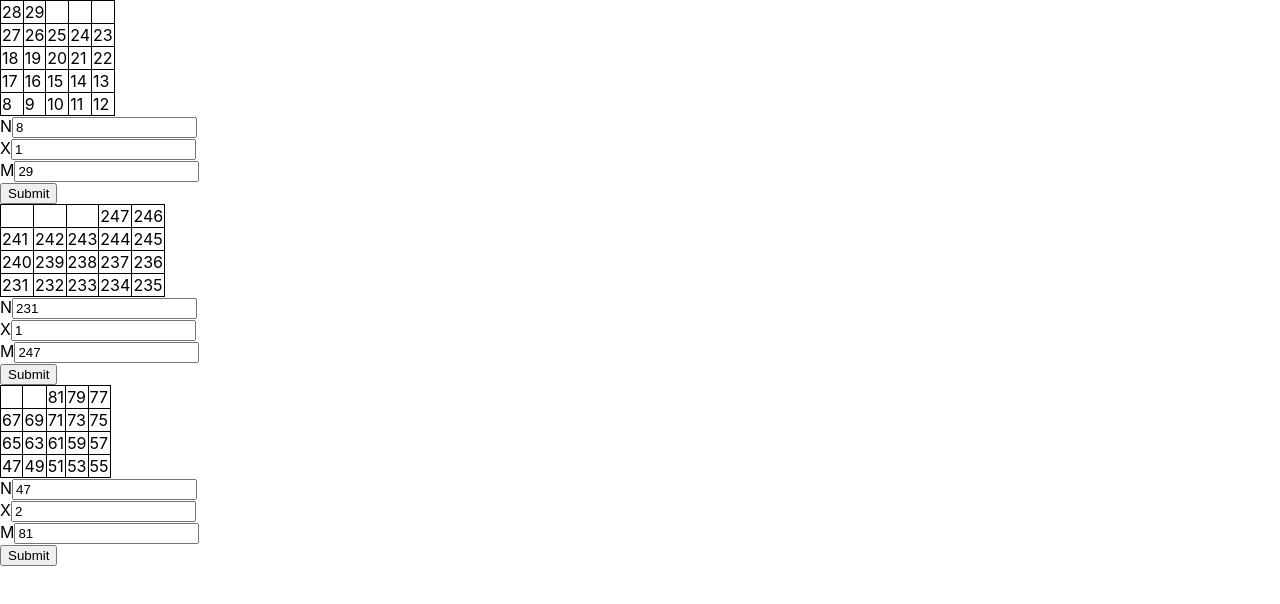
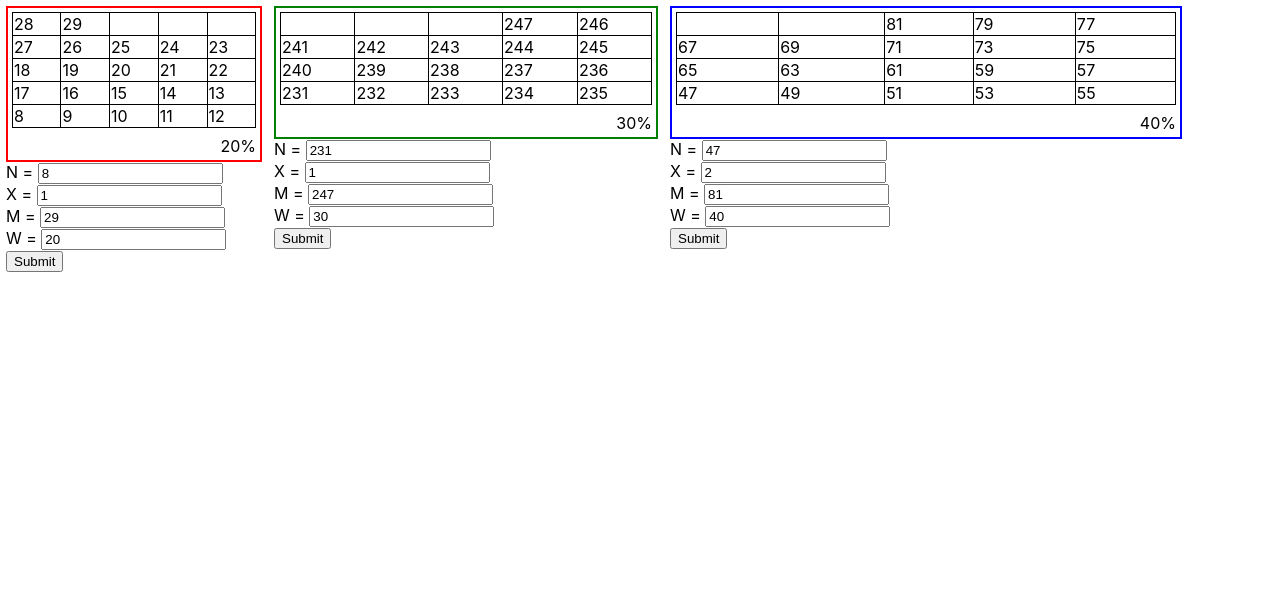
Before and after one commit to mccredie/crowdstreet, a React (Create React App) app: page / in a window 1280 px wide. Shown: the top 604 px of the page. Built offline with nearby package versions, Linux system fonts and the light colour scheme.

Commit message:
First pass at styling with width percentages and colored borders.

```diff
--- a/src/App.js
+++ b/src/App.js
@@ -10,9 +10,9 @@ function App() {
     <div className="App">
       <header className="App-header">
       </header>
-      <RedWormTable />
-      <GreenWormTable />
-      <BlueWormTable />
+      <RedWormTable color="red"/>
+      <GreenWormTable color="green"/>
+      <BlueWormTable color="blue"/>
     </div>
   );
 }
--- a/src/BlueWormTableView.js
+++ b/src/BlueWormTableView.js
@@ -9,5 +9,6 @@ export default wormTable({
         n: 47,
         x: 2,
         m: 81,
+        w: 40,
     }
 })(WormTable)
--- a/src/GreenWormTableView.js
+++ b/src/GreenWormTableView.js
@@ -7,5 +7,6 @@ export default wormTable({
         n: 231,
         x: 1,
         m: 247,
+        w: 30,
     }
 })(WormTable)
--- a/src/RedWormTableView.js
+++ b/src/RedWormTableView.js
@@ -9,5 +9,6 @@ export default wormTable({
         n: 8,
         x: 1,
         m: 29,
+        w: 20,
     },
 })(WormTable)
--- a/src/components/Config.js
+++ b/src/components/Config.js
@@ -6,16 +6,20 @@ import { Field } from "redux-form";
 export default ({ handleSubmit }) => {
     return <form onSubmit={handleSubmit}>
       <div>
-        <label htmlFor="n">N</label>
+        <label htmlFor="n">N = </label>
         <Field name="n" component="input" type="text"  parse={(value) => parseInt(value)} />
       </div>
       <div>
-        <label htmlFor="x">X</label>
+        <label htmlFor="x">X = </label>
         <Field name="x" component="input" type="text" parse={(value) => parseInt(value)} />
       </div>
       <div>
-        <label htmlFor="m">M</label>
+        <label htmlFor="m">M = </label>
         <Field name="m" component="input" type="text" parse={(value) => parseInt(value)} />
+      </div>
+      <div>
+        <label htmlFor="w">W = </label>
+        <Field name="w" component="input" type="text" parse={(value) => parseInt(value)} />
       </div>
       <button type="submit">Submit</button>
     </form>
--- /dev/null
+++ b/src/components/WormTable.css
@@ -0,0 +1,20 @@
+
+.WormTable {
+  float: left;
+  margin: 6px;
+}
+
+.WormTable .WormTable-container {
+  border: 2px solid;
+  overflow: auto;
+}
+
+.WormTable .WormTable-container table {
+  width: calc(100% - 8px);
+  margin: 4px;
+}
+
+.WormTable-widthLable {
+  float: right;
+  margin: 4px;
+}
--- a/src/components/WormTable.js
+++ b/src/components/WormTable.js
@@ -3,9 +3,14 @@ import React from "react";
 import Table from "./Table";
 import Config from "./Config";
 
-export default (props) => (
-    <div>
-        <Table {...props} />
-        <Config {...props} />
+import "./WormTable.css";
+
+export default ({w, color, ...rest}) => (
+    <div className="WormTable" style={{width: `${w}%`}} >
+        <div className="WormTable-container" style={{borderColor: color}} >
+            <Table {...rest} />
+            <div className="WormTable-widthLable">{w}%</div>
+        </div>
+        <Config {...rest} />
     </div>
 )
```
